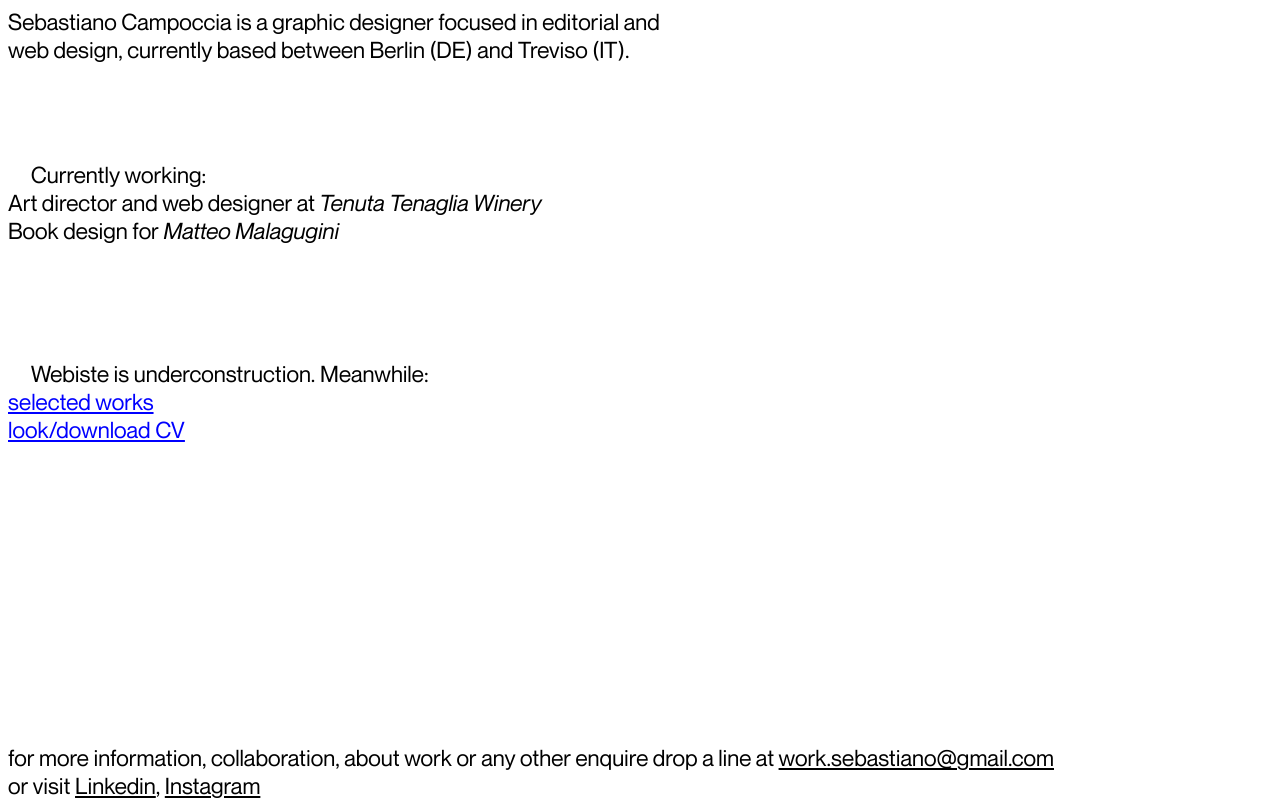
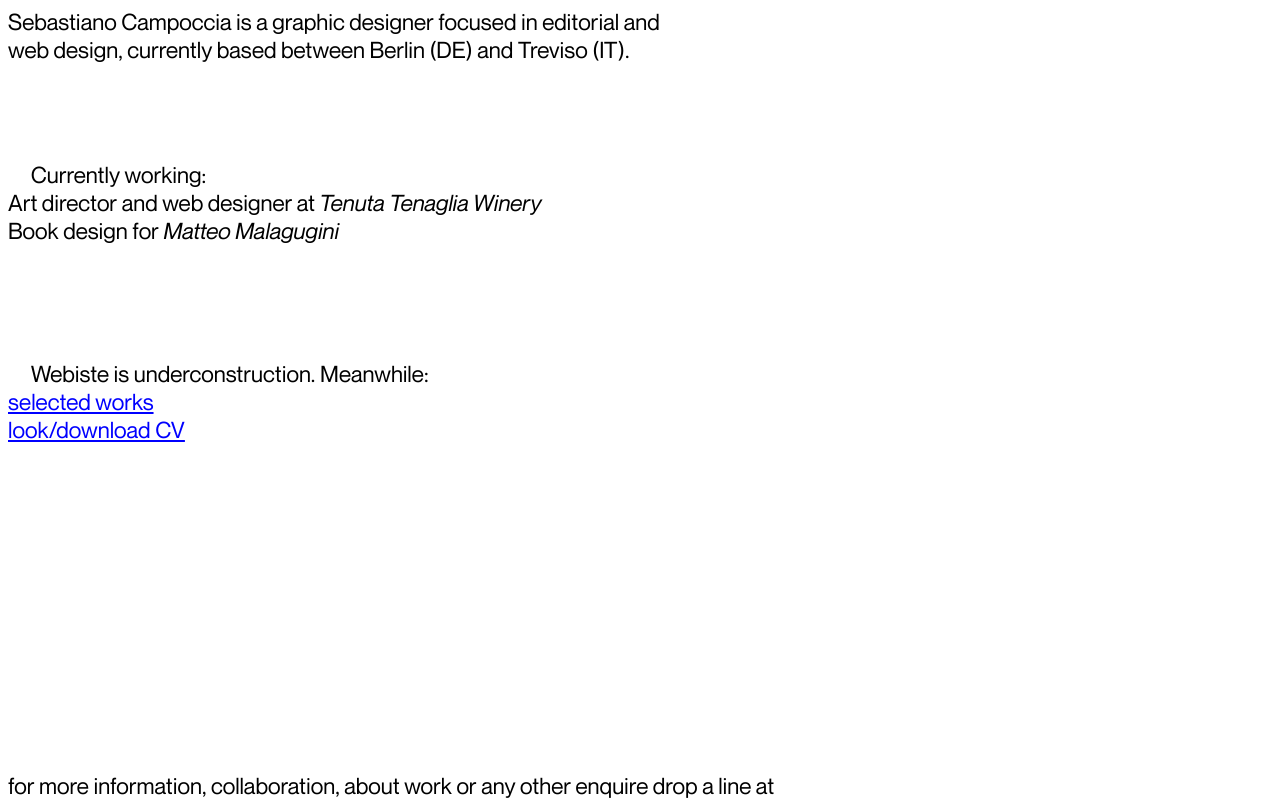
Before and after one commit to f-invidia98/Seba, a plain HTML site: page index.html in a window 1280 px wide. Drawn offline with Linux system fonts and the light colour scheme.

Commit message:
tentativo

```diff
--- a/index.html
+++ b/index.html
@@ -31,9 +31,7 @@
     </div>
     </div>
     <div class="contact">
-                  for more information, collaboration, about work or any other enquire drop a line at <a class="black_link" href="">work.sebastiano@gmail.com</a>
-     <br class="break_desktop">
-                  or visit <a class="black_link" href="">Linkedin</a>, <a class="black_link" href="">Instagram</a>
+                  for more information, collaboration, about work or any other enquire drop a line at
     </div>
 
   </body>
```
